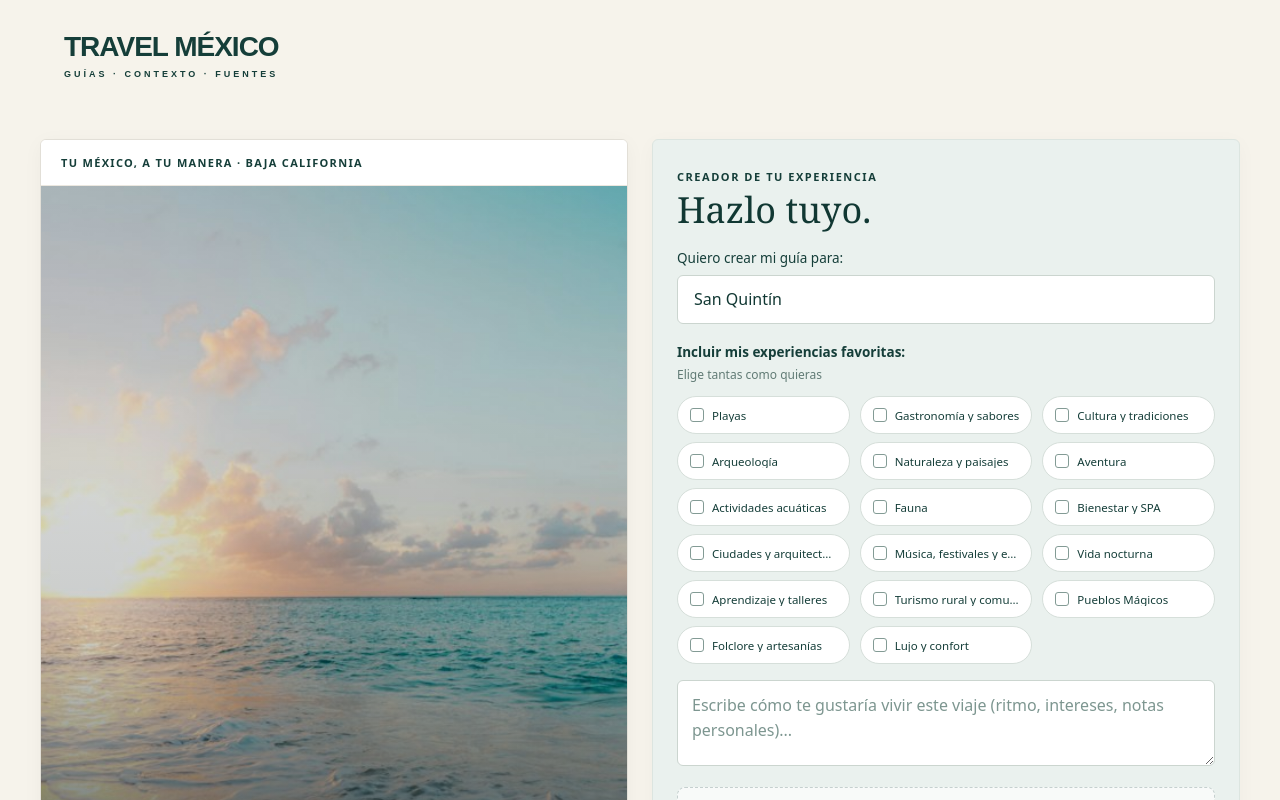
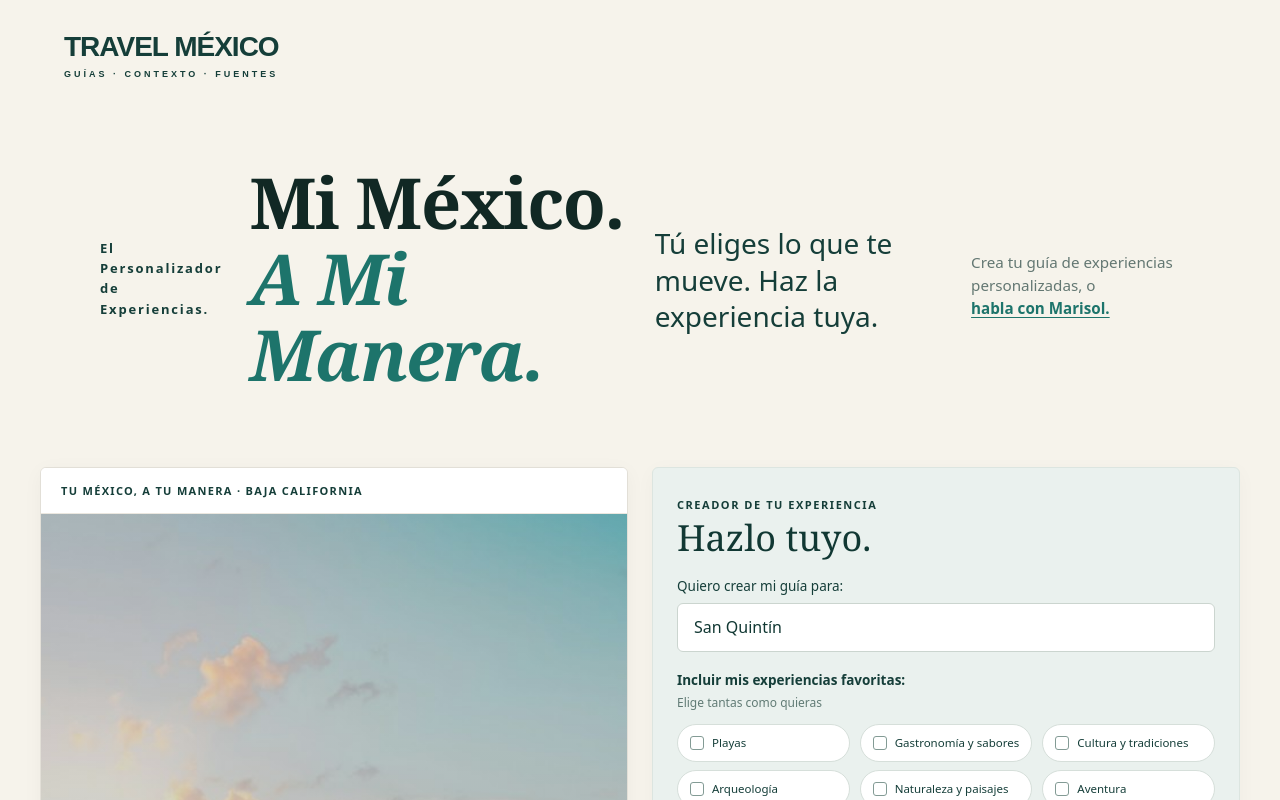
Before and after one commit to divyking52/travelmexicoes, a Next.js app: page / in a window 1280 px wide. Shown: the top 800 px of the page. Built offline with nearby package versions, Linux system fonts and the light colour scheme.

Commit message:
Add The Experience Personalizer / My Mexico. My Way. styled header matching mockup

```diff
--- a/src/components/MyMexicoRedesign.tsx
+++ b/src/components/MyMexicoRedesign.tsx
@@ -1,6 +1,5 @@
 "use client"
 import React, { useState, useId, useRef, useEffect } from 'react'
-import './my-mexico-redesign.css'
 import { type Locale } from '@/lib/content'
 import ItinerarySimulation from './ItinerarySimulation'
 import { exportGuidePDF } from '@/lib/pdf-export'
@@ -565,9 +564,11 @@ const DESTINATION_MEDIA: Record<string, DestinationMedia> = {
 export default function MyMexicoRedesign({
   locale,
   catalog,
+  showHeader = true,
 }: {
   locale: Locale
   catalog: Catalog
+  showHeader?: boolean
 }) {
   const es = locale === 'es'
   const baseId = useId()
@@ -797,6 +798,67 @@ export default function MyMexicoRedesign({
       className="mmw-section"
       aria-label={es ? 'Creador de experiencias My México' : 'My México Experience Creator'}
     >
+      {/* SECTION HEADER MATCHING USER MOCKUP */}
+      {showHeader && (
+        <header className="mmw-header">
+          <p className="mmw-header-eyebrow">
+            {es ? 'El Personalizador de Experiencias.' : 'The Experience Personalizer.'}
+          </p>
+          <h1 className="mmw-header-title">
+            <span className="mmw-title-primary">{es ? 'Mi México.' : 'My México.'}</span>{' '}
+            <em className="mmw-title-accent">{es ? 'A Mi Manera.' : 'My Way.'}</em>
+          </h1>
+          <p className="mmw-header-subtitle">
+            {es
+              ? 'Tú eliges lo que te mueve. Haz la experiencia tuya.'
+              : 'You choose the feeling. Make the experience yours.'}
+          </p>
+          <p className="mmw-header-guide">
+            {es ? (
+              <>
+                Crea tu guía de experiencias personalizadas, o{' '}
+                <button
+                  type="button"
+                  className="mmw-marisol-inline-link"
+                  onClick={() => {
+                    setGuideOpen(true)
+                    setTimeout(() => {
+                      guideDrawerRef.current?.scrollIntoView({ behavior: 'smooth', block: 'start' })
+                    }, 50)
+                    announce(
+                      'Marisol: He preparado sugerencias verificadas y la simulación interactiva abajo.',
+                      'Marisol: I have prepared verified suggestions and the interactive simulation below.'
+                    )
+                  }}
+                >
+                  habla con Marisol.
+                </button>
+              </>
+            ) : (
+              <>
+                Create your guide to personalized experiences, or talk to{' '}
+                <button
+                  type="button"
+                  className="mmw-marisol-inline-link"
+                  onClick={() => {
+                    setGuideOpen(true)
+                    setTimeout(() => {
+                      guideDrawerRef.current?.scrollIntoView({ behavior: 'smooth', block: 'start' })
+                    }, 50)
+                    announce(
+                      'Marisol: He preparado sugerencias verificadas y la simulación interactiva abajo.',
+                      'Marisol: I have prepared verified suggestions and the interactive simulation below.'
+                    )
+                  }}
+                >
+                  Marisol.
+                </button>
+              </>
+            )}
+          </p>
+        </header>
+      )}
+
       {/* Two-Column Split Grid matching user screenshot */}
       <div className="mmw-grid">
         {/* LEFT COLUMN: Visual Stage with Real Stock Photo */}
--- a/src/components/my-mexico-redesign.css
+++ b/src/components/my-mexico-redesign.css
@@ -22,6 +22,86 @@
   padding-block: 2rem 4rem;
   color: var(--mmw-forest);
   font-family: system-ui, -apple-system, 'Segoe UI', Roboto, Helvetica, Arial, sans-serif;
+}
+
+/* ==========================================================================
+   Header matching user mockup: The Experience Personalizer / My México. My Way.
+   ========================================================================== */
+.mmw-header {
+  margin-bottom: 2.25rem;
+  text-align: left;
+}
+
+.mmw-header-eyebrow {
+  margin: 0 0 0.85rem 0;
+  font-family: system-ui, -apple-system, BlinkMacSystemFont, 'Segoe UI', Roboto, sans-serif;
+  font-size: 0.8125rem;
+  font-weight: 700;
+  letter-spacing: 0.14em;
+  color: var(--mmw-forest, #153e39);
+}
+
+.mmw-header-title {
+  margin: 0 0 0.85rem 0;
+  font-family: Georgia, 'Times New Roman', serif;
+  font-size: clamp(2.75rem, 5.5vw, 4.5rem);
+  font-weight: 700;
+  line-height: 1.08;
+  letter-spacing: -0.02em;
+}
+
+.mmw-title-primary {
+  color: #112824;
+  font-style: normal;
+}
+
+.mmw-title-accent {
+  color: #1d746b;
+  font-style: italic;
+  font-weight: 700;
+}
+
+.mmw-header-subtitle {
+  margin: 0 0 0.65rem 0;
+  font-family: system-ui, -apple-system, BlinkMacSystemFont, 'Segoe UI', Roboto, sans-serif;
+  font-size: clamp(1.25rem, 2.2vw, 1.75rem);
+  font-weight: 400;
+  line-height: 1.3;
+  color: #153e39;
+}
+
+.mmw-header-guide {
+  margin: 0;
+  font-family: system-ui, -apple-system, BlinkMacSystemFont, 'Segoe UI', Roboto, sans-serif;
+  font-size: 0.95rem;
+  line-height: 1.5;
+  color: #637772;
+}
+
+.mmw-marisol-inline-link {
+  display: inline;
+  background: none;
+  border: none;
+  padding: 0;
+  margin: 0;
+  font: inherit;
+  font-size: inherit;
+  color: #1d746b;
+  text-decoration: underline;
+  text-underline-offset: 3px;
+  cursor: pointer;
+  font-weight: 600;
+  transition: color 150ms ease;
+}
+
+.mmw-marisol-inline-link:hover {
+  color: #092c27;
+}
+
+.mmw-marisol-inline-link:focus-visible {
+  outline: 2px solid #1d746b;
+  outline-offset: 2px;
+  border-radius: 2px;
 }
 
 /* Subtle Interactive Feedback */
```
